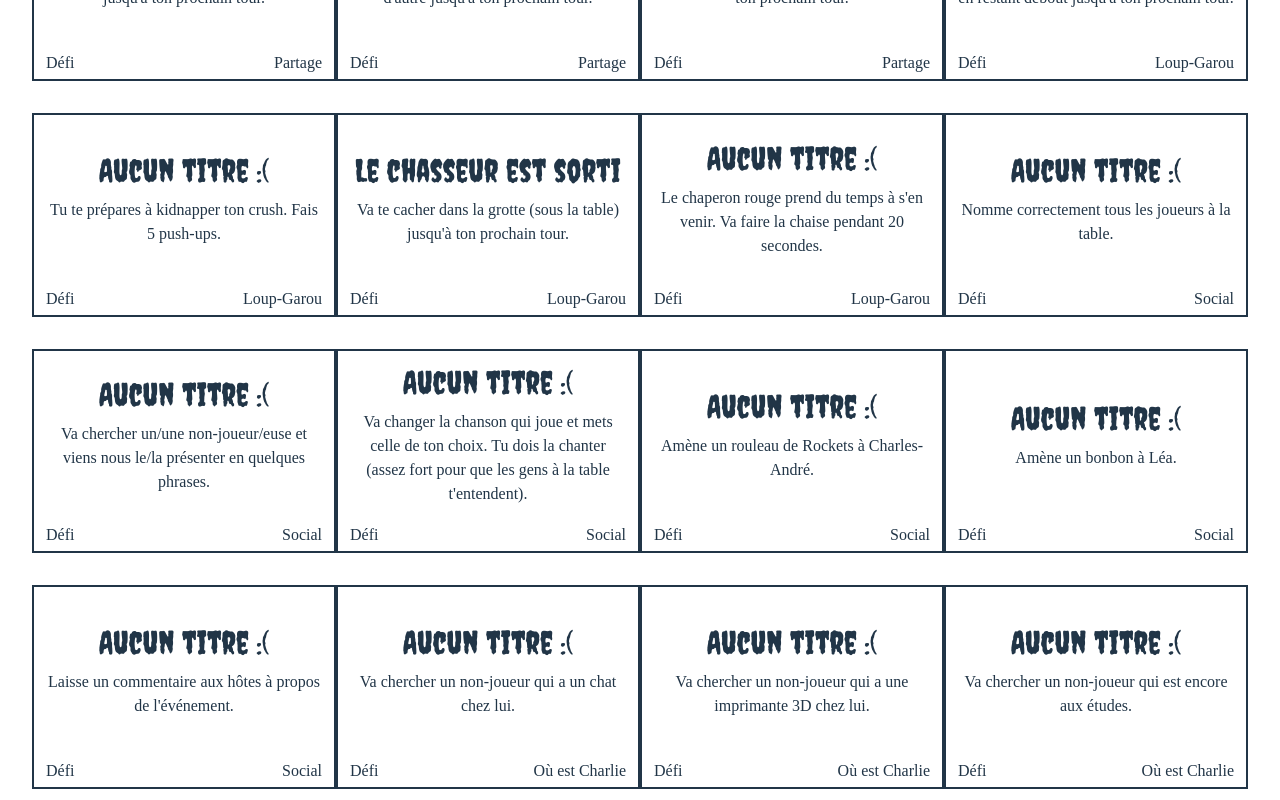
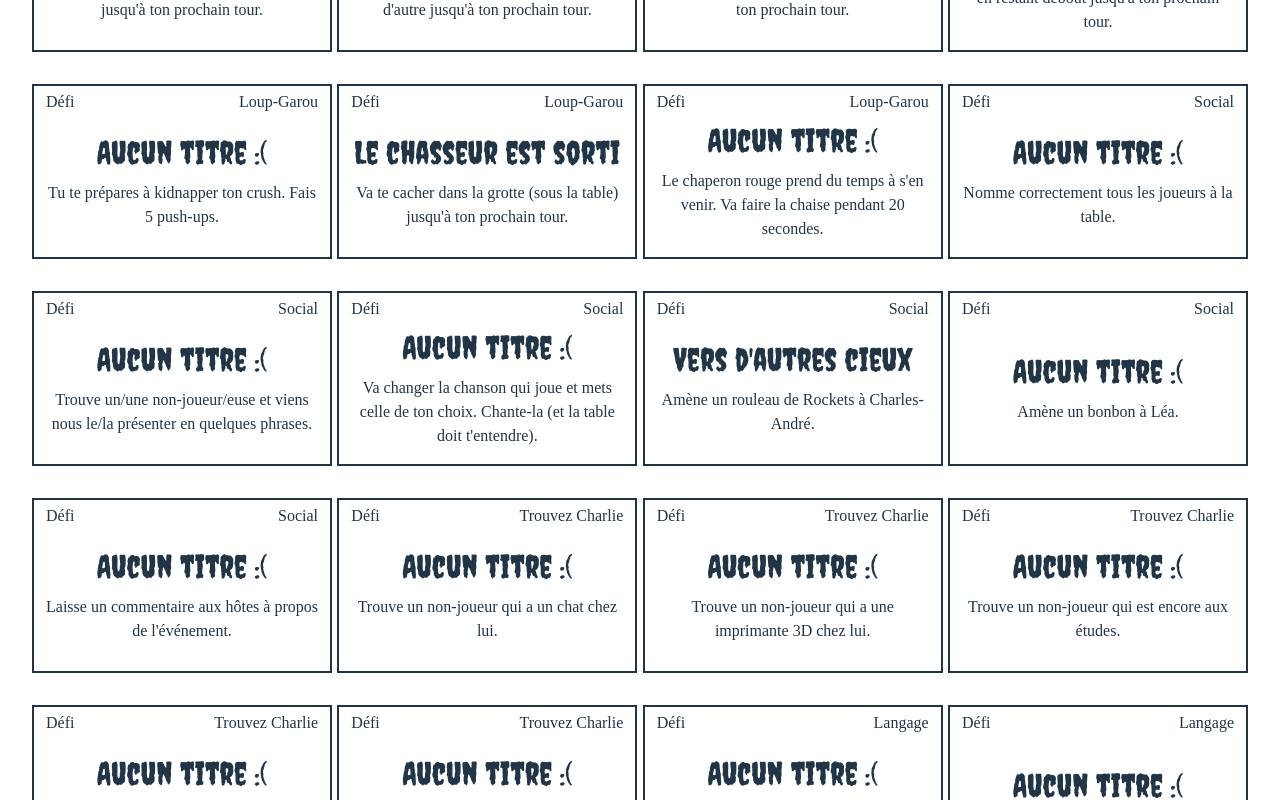
Before and after one commit to beaudry/HalloweenCarteur, a Preact app: page / in a window 1280 px wide. Shown: the part 460-1260 px from the top of the page. Built offline with nearby package versions, Linux system fonts and the light colour scheme; a web font is replaced by a local one.

Commit message:
Améliorer le format des cartes

```diff
--- a/src/composants/CarteHalloween.css
+++ b/src/composants/CarteHalloween.css
@@ -4,30 +4,31 @@
     border-style: solid;
     border-radius: 4px;
     width: 300px;
-    height: 200px;
+    height: 175px;
     display: flex;
     flex-direction: column;
-    justify-content: center;
+    padding: 0 0.75rem 0.75rem;
+}
+
+.carte-entete {
+    line-height: 2rem;
+    display: flex;
+    justify-content: space-between;
 }
 
 .carte-contenu {
-    padding: 0.75rem;
     flex: 1;
     display: flex;
     flex-direction: column;
     justify-content: center;
 }
 
-.carte-pied {
-    padding: 0.25rem 0.75rem;
-    display: flex;
-    justify-content: space-between;
-}
-
 .carte h2 {
     font-size: 2rem;
     line-height: 1.2;
     margin: 0;
+    margin-left: -0.5rem;
+    margin-right: -0.5rem;
     margin-bottom: 0.5rem;
 }
 
--- a/src/composants/CarteHalloween.tsx
+++ b/src/composants/CarteHalloween.tsx
@@ -7,6 +7,10 @@ export type CarteHalloweenProps = {
 
 function CarteHalloween({ carte }: CarteHalloweenProps) {
     return <div className="carte">
+        <div className="carte-entete">
+            <span>{carte.categorie}</span>
+            {carte.cycle && <span>{carte.cycle}</span>}
+        </div>
         <div className="carte-contenu">
             <h2>{carte.titre ?? "Aucun titre :("}</h2>
             {Array.isArray(carte.description) ?
@@ -16,10 +20,6 @@ function CarteHalloween({ carte }: CarteHalloweenProps) {
                 : <p>{carte.description}</p>
             }
         </div>
-        <div className="carte-pied">
-            <span>{carte.categorie}</span>
-            {carte.cycle && <span>{carte.cycle}</span>}
-        </div>
     </div>
 }
 
--- a/src/donnees/cartes.ts
+++ b/src/donnees/cartes.ts
@@ -10,16 +10,16 @@ const cartes: Carte[] = [
     { categorie: Categorie.defi, cycle: "Loup-Garou", description: "Va te cacher dans la grotte (sous la table) jusqu'à ton prochain tour.", titre: "Le chasseur est sorti" },
     { categorie: Categorie.defi, cycle: "Loup-Garou", description: "Le chaperon rouge prend du temps à s'en venir. Va faire la chaise pendant 20 secondes." },
     { categorie: Categorie.defi, cycle: "Social", description: "Nomme correctement tous les joueurs à la table." },
-    { categorie: Categorie.defi, cycle: "Social", description: "Va chercher un/une non-joueur/euse et viens nous le/la présenter en quelques phrases." },
-    { categorie: Categorie.defi, cycle: "Social", description: "Va changer la chanson qui joue et mets celle de ton choix. Tu dois la chanter (assez fort pour que les gens à la table t'entendent)." },
-    { categorie: Categorie.defi, cycle: "Social", description: "Amène un rouleau de Rockets à Charles-André." },
+    { categorie: Categorie.defi, cycle: "Social", description: "Trouve un/une non-joueur/euse et viens nous le/la présenter en quelques phrases." },
+    { categorie: Categorie.defi, cycle: "Social", description: "Va changer la chanson qui joue et mets celle de ton choix. Chante-la (et la table doit t'entendre)." },
+    { categorie: Categorie.defi, cycle: "Social", description: "Amène un rouleau de Rockets à Charles-André.", titre: "Vers d'autres cieux" },
     { categorie: Categorie.defi, cycle: "Social", description: "Amène un bonbon à Léa." },
     { categorie: Categorie.defi, cycle: "Social", description: "Laisse un commentaire aux hôtes à propos de l'événement." },
-    { categorie: Categorie.defi, cycle: "Où est Charlie", description: "Va chercher un non-joueur qui a un chat chez lui." },
-    { categorie: Categorie.defi, cycle: "Où est Charlie", description: "Va chercher un non-joueur qui a une imprimante 3D chez lui." },
-    { categorie: Categorie.defi, cycle: "Où est Charlie", description: "Va chercher un non-joueur qui est encore aux études." },
-    { categorie: Categorie.defi, cycle: "Où est Charlie", description: "Va chercher un non-joueur qui est venu en autobus." },
-    { categorie: Categorie.defi, cycle: "Où est Charlie", description: "Va chercher un non-joueur qui est venu en voiture." },
+    { categorie: Categorie.defi, cycle: "Trouvez Charlie", description: "Trouve un non-joueur qui a un chat chez lui." },
+    { categorie: Categorie.defi, cycle: "Trouvez Charlie", description: "Trouve un non-joueur qui a une imprimante 3D chez lui." },
+    { categorie: Categorie.defi, cycle: "Trouvez Charlie", description: "Trouve un non-joueur qui est encore aux études." },
+    { categorie: Categorie.defi, cycle: "Trouvez Charlie", description: "Trouve un non-joueur qui est venu en autobus." },
+    { categorie: Categorie.defi, cycle: "Trouvez Charlie", description: "Trouve un non-joueur qui est venu en voiture." },
     { categorie: Categorie.defi, cycle: "Langage", description: "Parle avec un accent français jusqu'à ton prochain tour." },
     { categorie: Categorie.defi, cycle: "Langage", description: "Parle en anglais jusqu'à ton prochain tour." },
     { categorie: Categorie.defi, cycle: "Langage", description: "Ne dis plus un mot jusqu'à ton prochain tour." },
--- a/src/index.css
+++ b/src/index.css
@@ -1,3 +1,7 @@
+* {
+  box-sizing: border-box;
+}
+
 :root {
   font-family: Inter, system-ui, Avenir, Helvetica, Arial, sans-serif;
   line-height: 1.5;
```
